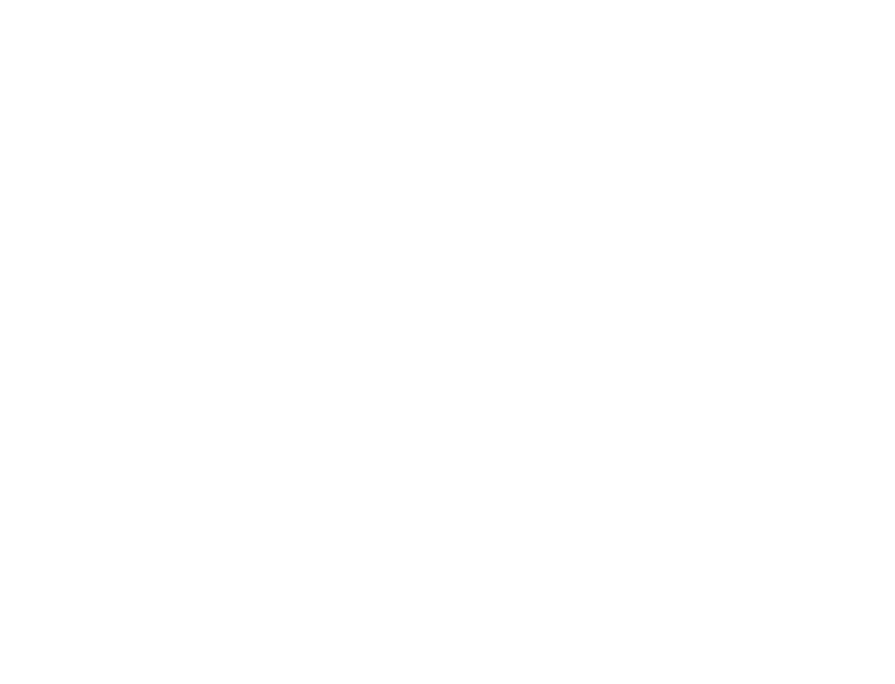
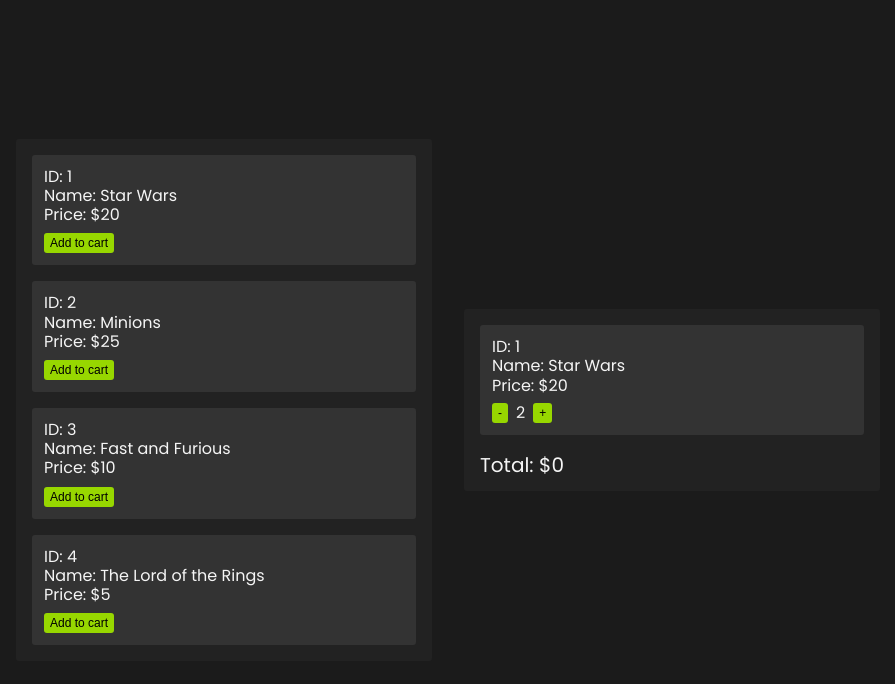
Before and after one commit to mediastream/mediastream-challenge-react, a React (Create React App) app: page /movies-shop in a window 1280 px wide. Shown: the top 684 px of the page, without its empty margins (192-1087 px from the left). Built offline with nearby package versions, Linux system fonts and the light colour scheme.

Commit message:
refactor: Change folder structure and component names

```diff
--- a/src/App.js
+++ b/src/App.js
@@ -1,14 +1,14 @@
 import { BrowserRouter, Route, Switch } from 'react-router-dom';
-import Exercise01 from './components/pages/Exercise01';
-import Exercise02 from './components/pages/Exercise02';
-import Home from './components/pages/Home'
+import MoviesShop from './pages/MoviesShop';
+import Exercise02 from './pages/Exercise02';
+import Home from './pages/Home'
 
 function App() {
   return (
     <BrowserRouter>
       <Switch>
         <Route path="/" component={Home} exact />
-        <Route path="/01" component={Exercise01} exact />
+        <Route path="/movies-shop" component={MoviesShop} exact />
         <Route path="/02" component={Exercise02} exact />
       </Switch>
     </BrowserRouter>
--- a/src/components/pages/Home/index.js
+++ b/src/pages/Home/index.js
@@ -12,8 +12,8 @@
         </h1>
       </div>
       <div className="home__navigation">
-        <Link to="/01">
-          Exercise 01
+        <Link to="/movies-shop">
+          Buy a movie
         </Link>
         <Link to="/02">
           Exercise 02
--- a/src/components/pages/Exercise01/assets/styles.css
+++ b/src/pages/MoviesShop/assets/styles.css
@@ -1,4 +1,4 @@
-.exercise01 {
+.moviesShop {
   background-color: var(--black);
   color: var(--white);
   height: 100vh;
--- a/src/components/pages/Exercise01/index.js
+++ b/src/pages/MoviesShop/index.js
@@ -14,7 +14,7 @@
 import './assets/styles.css'
 import { useState } from 'react'
 
-export default function Exercise01 () {
+export default function MoviesShop() {
   const movies = [
     {
       id: 1,
@@ -65,7 +65,7 @@
   const getTotal = () => 0 // TODO: Implement this
 
   return (
-    <section className="exercise01">
+    <section className="moviesShop">
       <div className="movies__list">
         <ul>
           {movies.map(o => (
```
Also changed, not shown: src/pages/Exercise02/assets/mountains.jpeg (renamed from src/components/pages/Exercise02/assets/mountains.jpeg), src/pages/Exercise02/assets/styles.css (renamed from src/components/pages/Exercise02/assets/styles.css), src/pages/Exercise02/exercise02.png (renamed from src/components/pages/Exercise02/exercise02.png), src/pages/Exercise02/index.js (renamed from src/components/pages/Exercise02/index.js), src/pages/Home/assets/styles.css (renamed from src/components/pages/Home/assets/styles.css), src/pages/Home/components/OttNextLogo.js (renamed from src/components/pages/Home/components/OttNextLogo.js).
